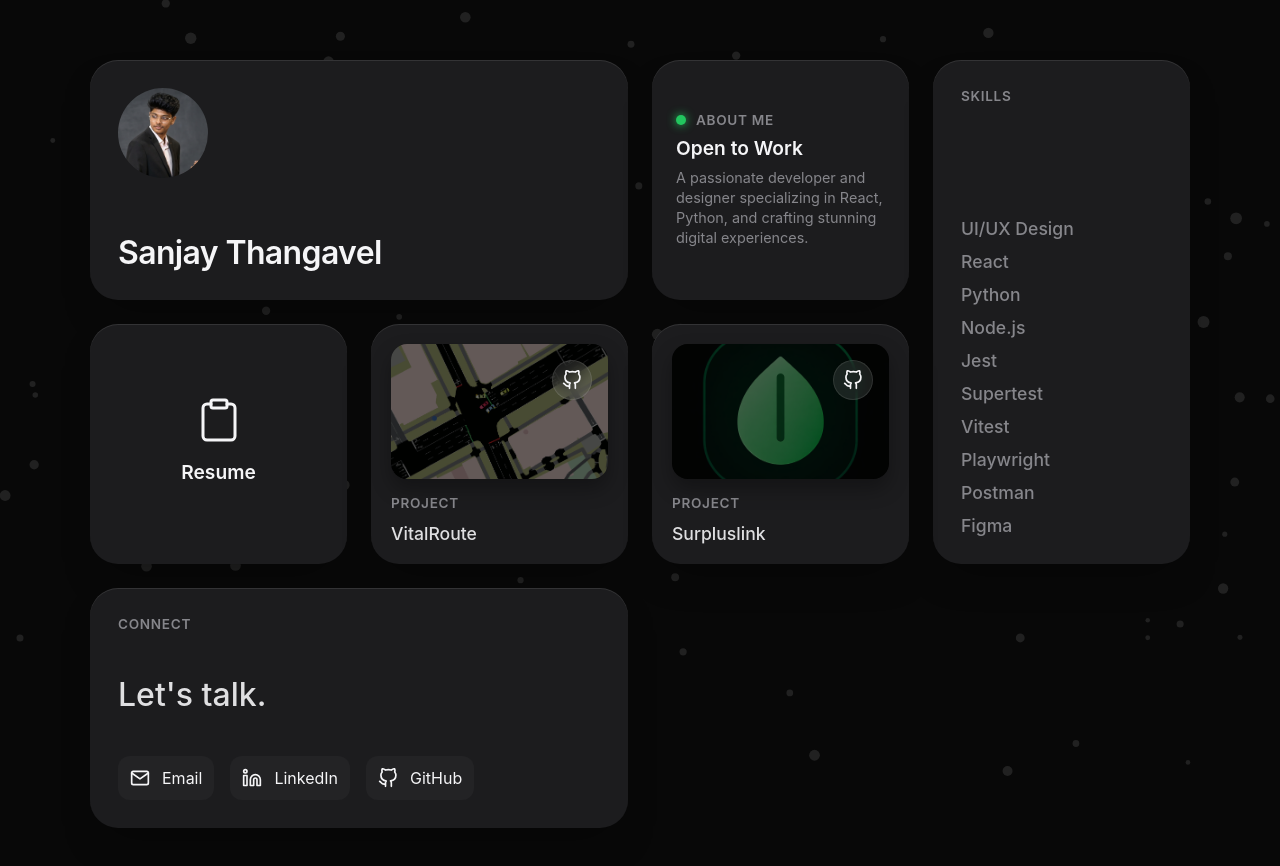
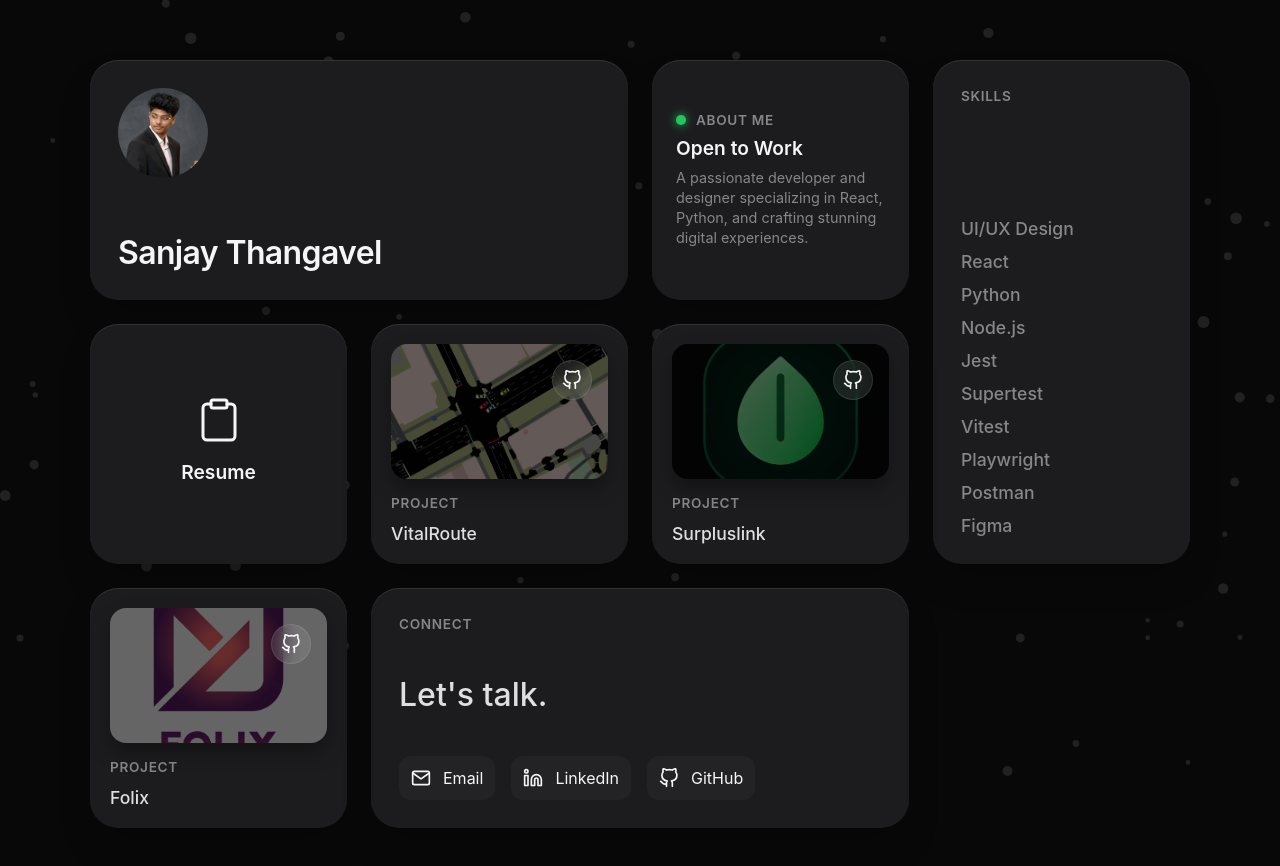
Before and after one commit to SANJAY8125/Portfolio, a website built with Vite: page index.html in a window 1280 px wide. Built offline with nearby package versions, Linux system fonts and the light colour scheme.

Commit message:
project 3

```diff
--- a/index.html
+++ b/index.html
@@ -108,6 +108,26 @@
       </div>
     </div>
 
+    <!-- 7. Project 4: Folix (Row 3 - Square) -->
+    <div class="card project-card" id="folix-card">
+      <div class="project-preview">
+        <div class="project-img" style="background-image: url('folix.png')"></div>
+        <a href="#" target="_blank" class="project-github-link" title="View Project">
+          <svg width="20" height="20" viewBox="0 0 24 24" fill="none" stroke="currentColor" stroke-width="2"
+            stroke-linecap="round" stroke-linejoin="round">
+            <path
+              d="M9 19c-5 1.5-5-2.5-7-3m14 6v-3.87a3.37 3.37 0 0 0-.94-2.61c3.14-.35 6.44-1.54 6.44-7A5.44 5.44 0 0 0 20 4.77 5.07 5.07 0 0 0 19.91 1S18.73.65 16 2.48a13.38 13.38 0 0 0-7 0C6.27.65 5.09 1 5.09 1A5.07 5.07 0 0 0 5 4.77a5.44 5.44 0 0 0-1.5 3.78c0 5.42 3.3 6.61 6.44 7A3.37 3.37 0 0 0 9 18.13V22">
+            </path>
+          </svg>
+        </a>
+      </div>
+      <span class="subtitle">Project</span>
+      <h2>Folix</h2>
+      <div class="project-details">
+        <p>Folix is an AI-powered PDF reader mobile app designed for an immersive, distraction-free reading experience. It features intelligent text explanations, persistent reading history, and seamless navigation.</p>
+      </div>
+    </div>
+
     <!-- 8. Connect (Row 3) -->
     <div class="card col-span-2">
       <span class="subtitle">Connect</span>
```
Also changed, not shown: folix_preview.png (added), public/folix.png (added).
